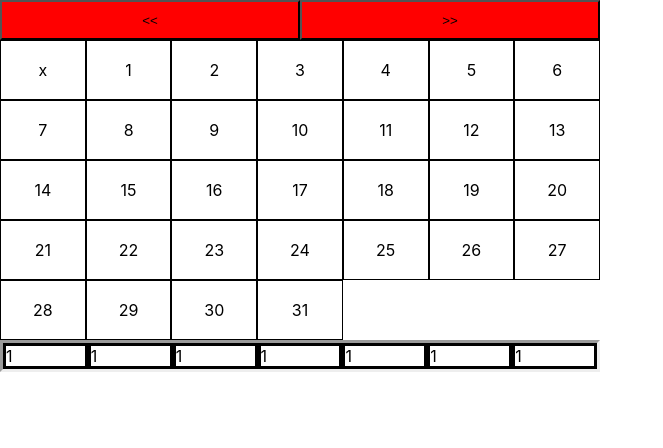
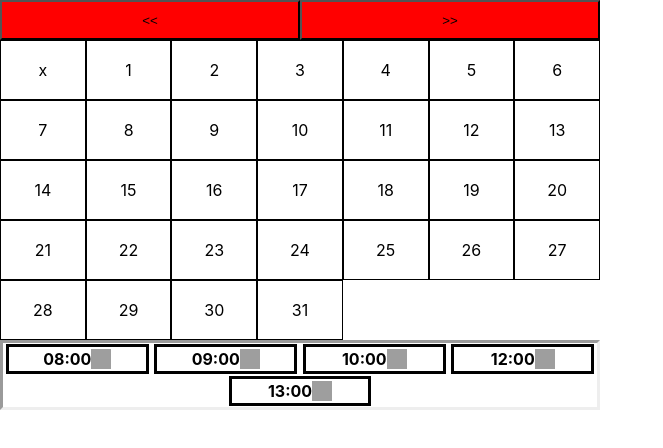
Before and after one commit to gracione/calendarioReact, a React (Create React App) app: page / in a window 1280 px wide. Shown: the top 448 px of the page, without its empty margins (0-663 px from the left). Built offline with nearby package versions, Linux system fonts and the light colour scheme; grey boxes are pictures that could not be loaded.

Commit message:
modificando reloginho

```diff
--- a/src/components/card/Horarios.tsx
+++ b/src/components/card/Horarios.tsx
@@ -1,15 +1,25 @@
 import { HorariosCard } from "./style";
 
 export default function Horarios(props : any) {
+  let horariosDisponivel=[];
+  horariosDisponivel[1] = '08:00'
+  horariosDisponivel[2] = '09:00'
+  horariosDisponivel[3] = '10:00'
+  horariosDisponivel[4] = '12:00'
+  horariosDisponivel[5] = '13:00'
+
+  let listaHorarios:any = [];
+  horariosDisponivel.forEach(element => {
+    listaHorarios.push(
+    <div className="horario-disponivel" >
+    <h4>{element}
+    </h4>
+    <img src="https://cdn-icons-png.flaticon.com/512/151/151770.png" alt="" />
+    </div>);
+  });
   return (
-    <HorariosCard>
-    <div className="horario-disponivel">{props.data}</div>
-    <div className="horario-disponivel">{props.data}</div>
-    <div className="horario-disponivel">{props.data}</div>
-    <div className="horario-disponivel">{props.data}</div>
-    <div className="horario-disponivel">{props.data}</div>
-    <div className="horario-disponivel">{props.data}</div>
-    <div className="horario-disponivel">{props.data}</div>
+    <HorariosCard >
+      {listaHorarios}
     </HorariosCard>
   );
 }
--- a/src/components/card/style.ts
+++ b/src/components/card/style.ts
@@ -27,10 +27,20 @@ export const HorariosCard = styled.div`
     border: solid ;
     border-style: inset;
     display: flex;
-    justify-content: space-between ;
+    justify-content: space-around;
+    flex-wrap: wrap;
     .horario-disponivel{
-        display: block ;
-        width: 200px;
+        margin: 1px ;
+        width: 24%;
+        height: 30px ;
         border: solid ;
+
+        display: flex;
+        justify-content: center ;
+        align-items: center ;
+        img{
+            width : 20px;
+            height: 20px ;
+        }
     }
 `;
```
